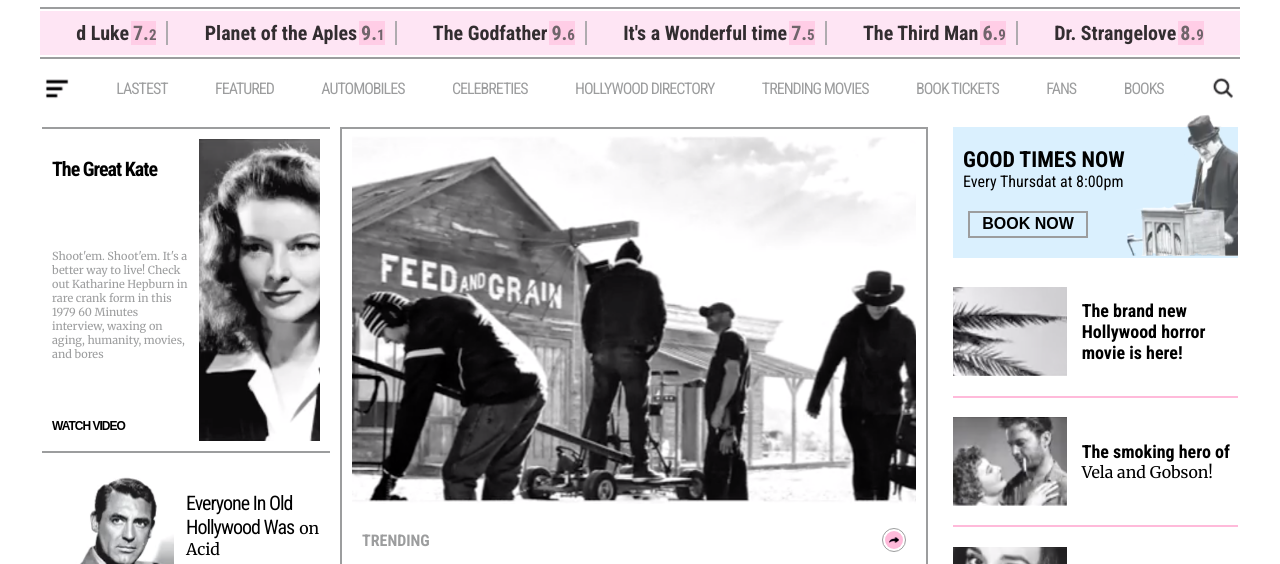
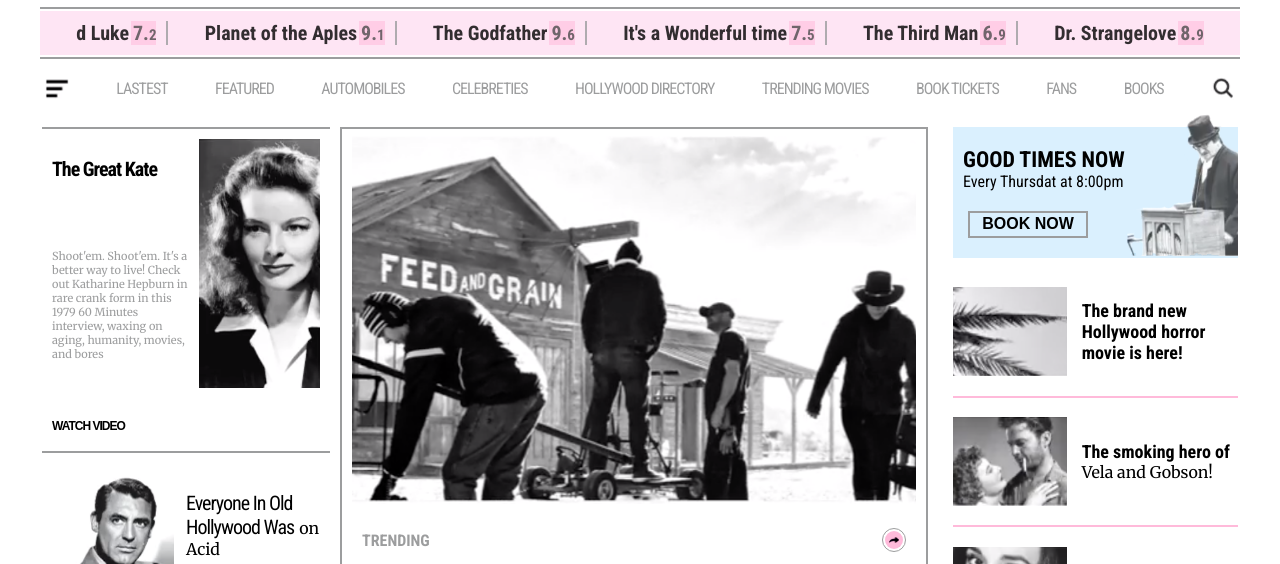
Before and after one commit to den-velez/newspaper-replica, a website: page html/index.html in a window 1280 px wide. Shown: the part 98-662 px from the top of the page. Drawn offline with Linux system fonts and the light colour scheme.

Commit message:
fixed a image size in relevants-publicity

```diff
--- a/sass/components/_relevants.scss
+++ b/sass/components/_relevants.scss
@@ -46,7 +46,7 @@
       img {
         object-fit: cover;
         width: 100%;
-        height: 100%;
+        // height: 100%;
       }
     }
   }
```
Also changed, not shown: css/styles.css.
